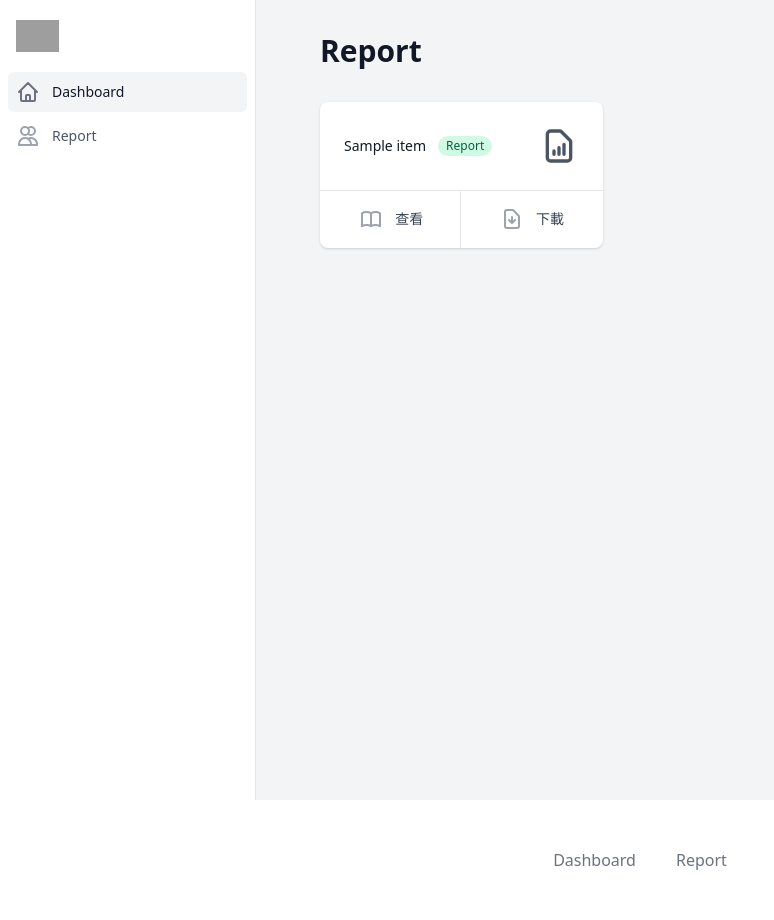
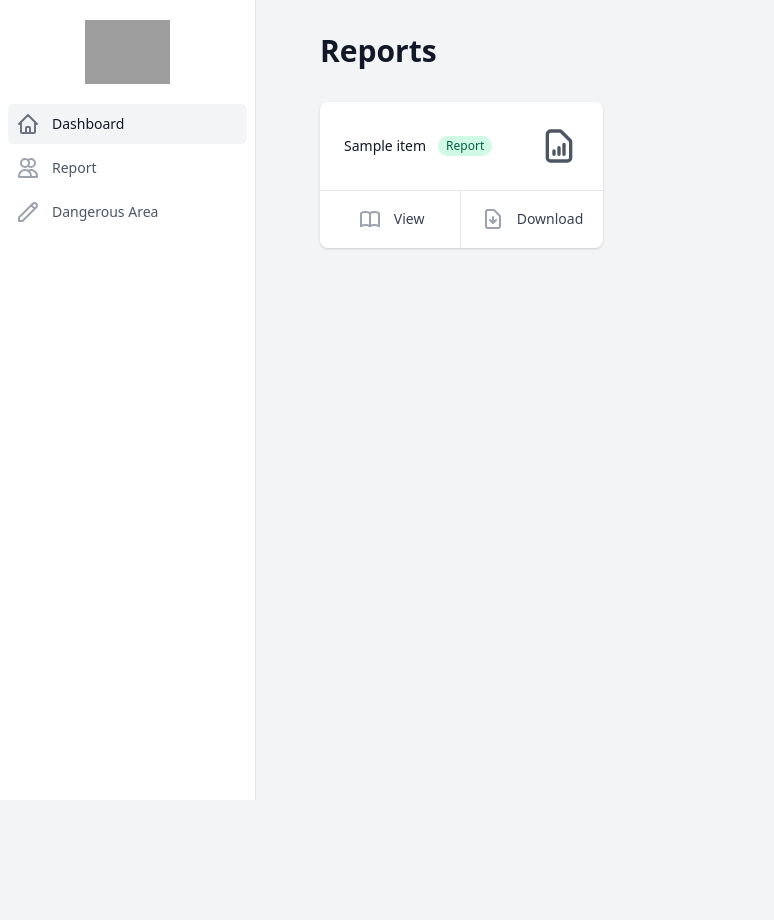
Before and after one commit to Chonwai/DS_FYP_Web, a Flask app: template templates/reports.html in a window 1280 px wide. Shown: the whole page, without its empty margins (0-774 px from the left). After the commit the page ends 800 px from the top, so only its background shows below. Run offline with Flask 2, Linux system fonts and the light colour scheme; the template is opened without the code that fills it: most values are stand-ins (such as "Sample title", 1, 10 or a date in 2020); style sheets or scripts are compiled from the project's sources; grey boxes are pictures that could not be loaded.

Commit message:
Update: Updated the Page Layout and Some Logic.

```diff
--- a/templates/area.html
+++ b/templates/area.html
@@ -92,7 +92,7 @@
                 </div>
             </div>
             <!-- Import Footer Component -->
-            {% include 'components/Footer.html' %}
+            <!-- {% include 'components/Footer.html' %} -->
             <script
                 src="{{url_for('static', filename='js/firebase.js')}}"
                 type="text/javascript"
--- a/templates/components/ReportListItem.html
+++ b/templates/components/ReportListItem.html
@@ -24,7 +24,7 @@
           <svg xmlns="http://www.w3.org/2000/svg" class="h-6 w-6 text-gray-400" fill="none" viewBox="0 0 24 24" stroke="currentColor">
             <path stroke-linecap="round" stroke-linejoin="round" stroke-width="2" d="M12 6.253v13m0-13C10.832 5.477 9.246 5 7.5 5S4.168 5.477 3 6.253v13C4.168 18.477 5.754 18 7.5 18s3.332.477 4.5 1.253m0-13C13.168 5.477 14.754 5 16.5 5c1.747 0 3.332.477 4.5 1.253v13C19.832 18.477 18.247 18 16.5 18c-1.746 0-3.332.477-4.5 1.253" />
           </svg>
-          <span class="ml-3">查看</span>
+          <span class="ml-3">View</span>
         </a>
       </div>
       <div class="-ml-px w-0 flex-1 flex">
@@ -34,7 +34,7 @@
           <svg xmlns="http://www.w3.org/2000/svg" class="h-6 w-6 text-gray-400" fill="none" viewBox="0 0 24 24" stroke="currentColor">
             <path stroke-linecap="round" stroke-linejoin="round" stroke-width="2" d="M12 10v6m0 0l-3-3m3 3l3-3m2 8H7a2 2 0 01-2-2V5a2 2 0 012-2h5.586a1 1 0 01.707.293l5.414 5.414a1 1 0 01.293.707V19a2 2 0 01-2 2z" />
           </svg>
-          <span class="ml-3">下載</span>
+          <span class="ml-3">Download</span>
         </a>
       </div>
     </div>
--- a/templates/components/Sidebar.html
+++ b/templates/components/Sidebar.html
@@ -54,8 +54,8 @@
       </button>
     </div>
     <div class="flex-1 h-0 pt-5 pb-4 overflow-y-auto">
-      <div class="flex-shrink-0 flex items-center px-4">
-        <img class="h-8 w-auto" src="https://tailwindui.com/img/logos/workflow-logo-indigo-600-mark-gray-800-text.svg"
+      <div class="flex-shrink-0 flex items-center justify-center px-4">
+        <img class="h-8 w-auto" src="https://emojipedia-us.s3.dualstack.us-west-1.amazonaws.com/thumbs/320/google/80/construction-worker_1f477.png"
           alt="Workflow" />
       </div>
       <nav class="mt-5 px-2 space-y-1">
@@ -86,8 +86,8 @@
 <div class="hidden md:flex md:w-64 md:flex-col md:fixed md:inset-y-0">
   <div class="flex-1 flex flex-col min-h-0 border-r border-gray-200 bg-white">
     <div class="flex-1 flex flex-col pt-5 pb-4 overflow-y-auto">
-      <div class="flex items-center flex-shrink-0 px-4">
-        <img class="h-8 w-auto" src="https://tailwindui.com/img/logos/workflow-logo-indigo-600-mark-gray-800-text.svg"
+      <div class="flex items-center justify-center flex-shrink-0 px-4">
+        <img class="h-16 w-auto" src="https://emojipedia-us.s3.dualstack.us-west-1.amazonaws.com/thumbs/320/google/80/construction-worker_1f477.png"
           alt="Workflow" />
       </div>
       <nav class="mt-5 flex-1 px-2 bg-white space-y-1">
@@ -108,6 +108,14 @@
           </svg>
           Report
         </a>
+        <a href="/area"
+          class="text-gray-600 hover:bg-gray-50 hover:text-gray-900 group flex items-center px-2 py-2 text-sm font-medium rounded-md">
+          <svg class="text-gray-400 group-hover:text-gray-500 mr-3 flex-shrink-0 h-6 w-6"
+            xmlns="http://www.w3.org/2000/svg" class="h-6 w-6" fill="none" viewBox="0 0 24 24" stroke="currentColor" stroke-width="2">
+            <path stroke-linecap="round" stroke-linejoin="round" d="M15.232 5.232l3.536 3.536m-2.036-5.036a2.5 2.5 0 113.536 3.536L6.5 21.036H3v-3.572L16.732 3.732z" />
+          </svg>
+          Dangerous Area
+        </a>
       </nav>
     </div>
   </div>
--- a/templates/index.html
+++ b/templates/index.html
@@ -52,7 +52,7 @@
             </div>
         </div>
         <!-- Import Footer Component -->
-        {% include 'components/Footer.html' %}
+        <!-- {% include 'components/Footer.html' %} -->
         <script src="{{url_for('static', filename='js/alpine.min.js')}}" type="text/javascript"></script>
     </div>
 </body>
--- a/templates/report.html
+++ b/templates/report.html
@@ -116,7 +116,7 @@
             </div>
         </div>
         <!-- Import Footer Component -->
-        {% include 'components/Footer.html' %}
+        <!-- {% include 'components/Footer.html' %} -->
         <script src="{{url_for('static', filename='js/alpine.min.js')}}" type="text/javascript"></script>
     </div>
 </body>
--- a/templates/reports.html
+++ b/templates/reports.html
@@ -31,7 +31,7 @@
                     <header class="mb-8">
                         <div class="max-w-7xl mx-auto px-4 sm:px-6 lg:px-8">
                             <h1 class="text-3xl font-bold leading-tight text-gray-900">
-                                Report
+                                Reports
                             </h1>
                         </div>
                     </header>
@@ -48,7 +48,7 @@
             </div>
         </div>
         <!-- Import Footer Component -->
-        {% include 'components/Footer.html' %}
+        <!-- {% include 'components/Footer.html' %} -->
         <script src="{{url_for('static', filename='js/alpine.min.js')}}" type="text/javascript"></script>
     </div>
 </body>
```
Also changed, not shown: static/js/writeArea.js (+8 -5 lines).
